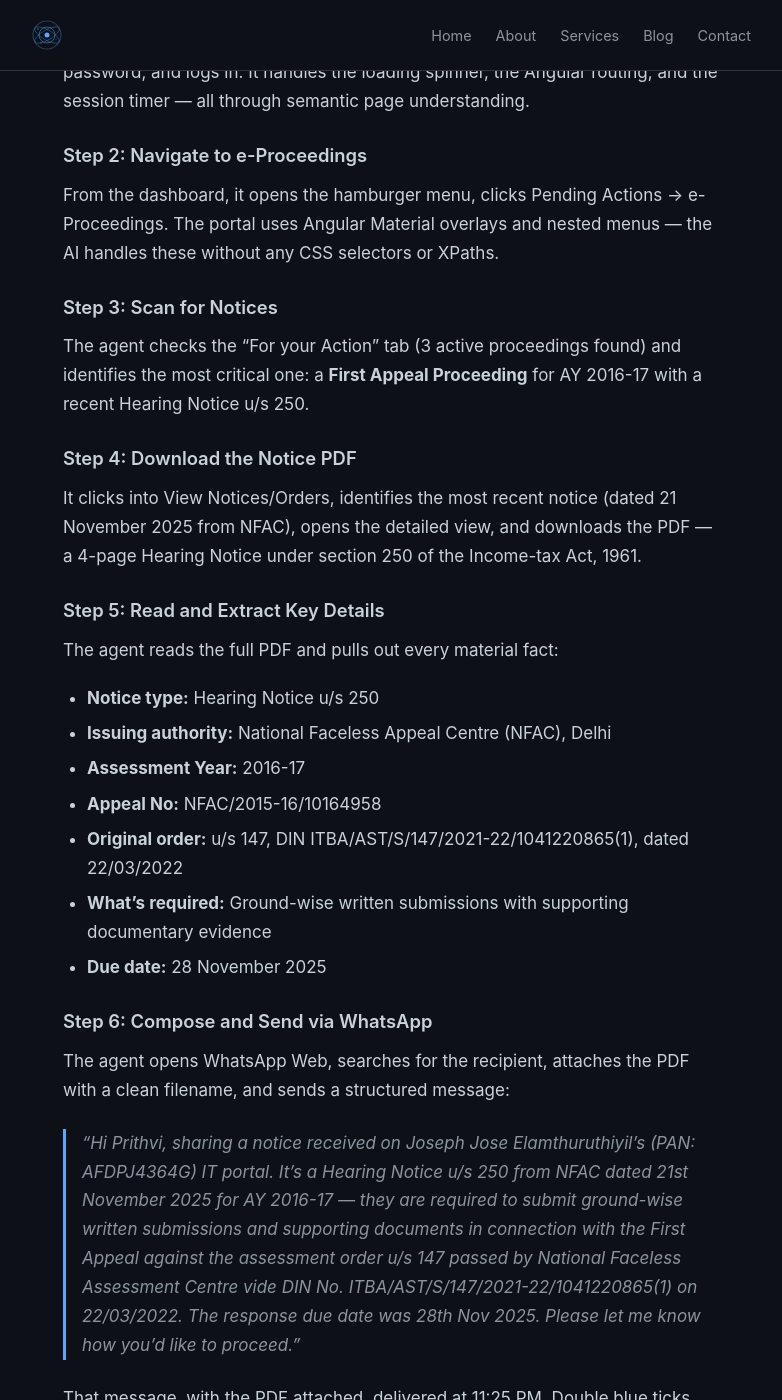
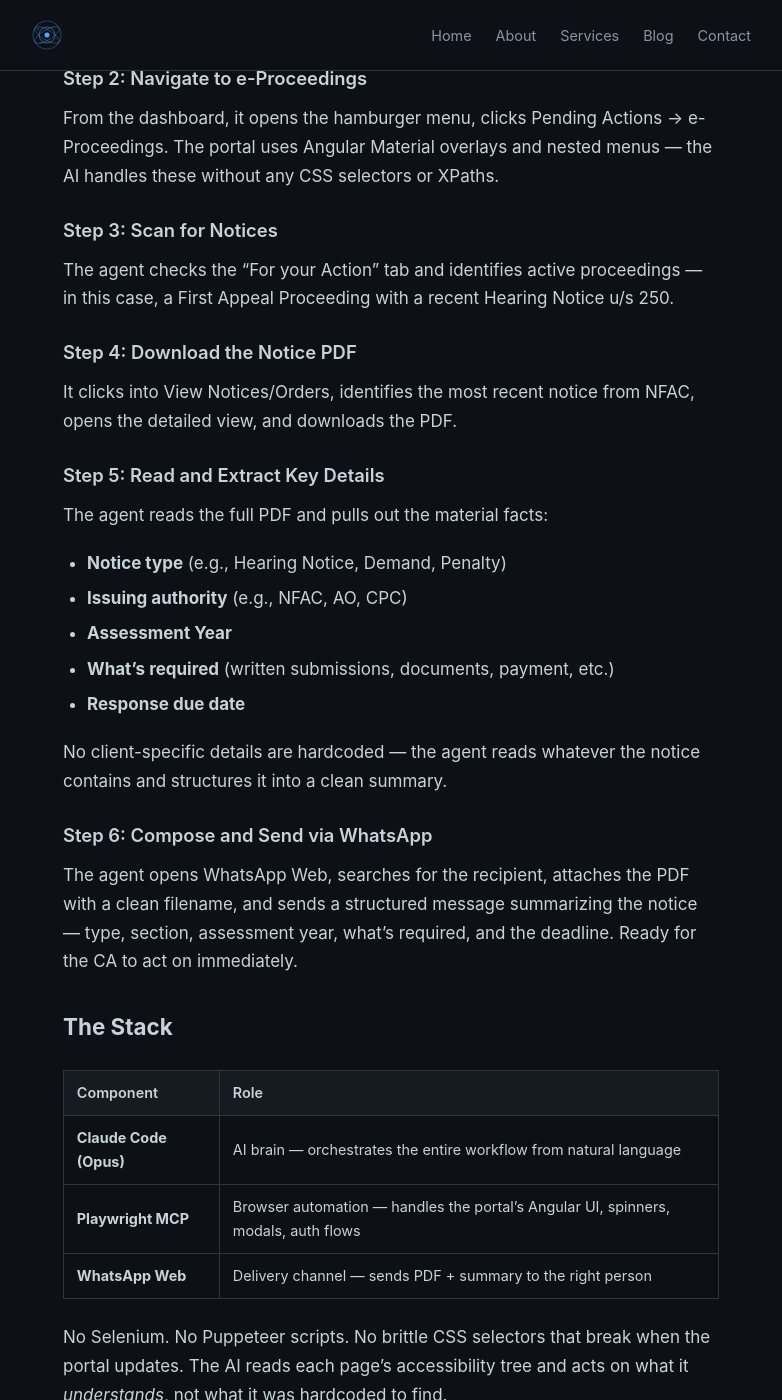
Before and after one commit to prithvi-vk/prithvi-vk.github.io, a Jekyll site: the page built from _posts/2026-03-31-automated-income-tax-notice-retrieval-whatsapp.md, in a window 1280 px wide and 1400 px high, scrolled down 1234 px. Shown: the whole window, without its empty margins (249-1031 px from the left). Built offline with Jekyll 4.4.1, drawn with Linux system fonts in a browser that asks for light colours; some of the changed text lies outside the part shown.

Commit message:
Scrub sensitive client info from _posts/2026-03-31-automated-income-tax-notice-retrieval-whatsapp.md

```diff
--- a/_posts/2026-03-31-automated-income-tax-notice-retrieval-whatsapp.md
+++ b/_posts/2026-03-31-automated-income-tax-notice-retrieval-whatsapp.md
@@ -25,41 +25,35 @@ India's Income Tax e-Filing portal has no API. No webhooks. No notification syst
 
 Now multiply that by 50 clients. Every single day.
 
-That's not professional work. That's portal babysitting. And it's exactly the kind of task AI agents were built to eliminate.
-
 ## What I Built: The Full Workflow
 
 Here's what the AI agent does, end to end, without a single line of hardcoded script:
 
 ### Step 1: Portal Login
-The agent navigates to `incometax.gov.in`, enters the client's PAN (AFDPJ4364G), clicks Continue, confirms the secure access message, enters the password, and logs in. It handles the loading spinner, the Angular routing, and the session timer — all through semantic page understanding.
+The agent navigates to `incometax.gov.in`, enters the client's PAN, clicks Continue, confirms the secure access message, enters the password, and logs in. It handles the loading spinner, the Angular routing, and the session timer — all through semantic page understanding.
 
 ### Step 2: Navigate to e-Proceedings
 From the dashboard, it opens the hamburger menu, clicks Pending Actions → e-Proceedings. The portal uses Angular Material overlays and nested menus — the AI handles these without any CSS selectors or XPaths.
 
 ### Step 3: Scan for Notices
-The agent checks the "For your Action" tab (3 active proceedings found) and identifies the most critical one: a **First Appeal Proceeding** for AY 2016-17 with a recent Hearing Notice u/s 250.
+The agent checks the "For your Action" tab and identifies active proceedings — in this case, a First Appeal Proceeding with a recent Hearing Notice u/s 250.
 
 ### Step 4: Download the Notice PDF
-It clicks into View Notices/Orders, identifies the most recent notice (dated 21 November 2025 from NFAC), opens the detailed view, and downloads the PDF — a 4-page Hearing Notice under section 250 of the Income-tax Act, 1961.
+It clicks into View Notices/Orders, identifies the most recent notice from NFAC, opens the detailed view, and downloads the PDF.
 
 ### Step 5: Read and Extract Key Details
-The agent reads the full PDF and pulls out every material fact:
+The agent reads the full PDF and pulls out the material facts:
 
-- **Notice type:** Hearing Notice u/s 250
-- **Issuing authority:** National Faceless Appeal Centre (NFAC), Delhi
-- **Assessment Year:** 2016-17
-- **Appeal No:** NFAC/2015-16/10164958
-- **Original order:** u/s 147, DIN ITBA/AST/S/147/2021-22/1041220865(1), dated 22/03/2022
-- **What's required:** Ground-wise written submissions with supporting documentary evidence
-- **Due date:** 28 November 2025
+- **Notice type** (e.g., Hearing Notice, Demand, Penalty)
+- **Issuing authority** (e.g., NFAC, AO, CPC)
+- **Assessment Year**
+- **What's required** (written submissions, documents, payment, etc.)
+- **Response due date**
+
+No client-specific details are hardcoded — the agent reads whatever the notice contains and structures it into a clean summary.
 
 ### Step 6: Compose and Send via WhatsApp
-The agent opens WhatsApp Web, searches for the recipient, attaches the PDF with a clean filename, and sends a structured message:
-
-> *"Hi Prithvi, sharing a notice received on Joseph Jose Elamthuruthiyil's (PAN: AFDPJ4364G) IT portal. It's a Hearing Notice u/s 250 from NFAC dated 21st November 2025 for AY 2016-17 — they are required to submit ground-wise written submissions and supporting documents in connection with the First Appeal against the assessment order u/s 147 passed by National Faceless Assessment Centre vide DIN No. ITBA/AST/S/147/2021-22/1041220865(1) on 22/03/2022. The response due date was 28th Nov 2025. Please let me know how you'd like to proceed."*
-
-That message, with the PDF attached, delivered at 11:25 PM. Double blue ticks.
+The agent opens WhatsApp Web, searches for the recipient, attaches the PDF with a clean filename, and sends a structured message summarizing the notice — type, section, assessment year, what's required, and the deadline. Ready for the CA to act on immediately.
 
 ## The Stack
 
@@ -71,30 +65,30 @@ That message, with the PDF attached, delivered at 11:25 PM. Double blue ticks.
 
 No Selenium. No Puppeteer scripts. No brittle CSS selectors that break when the portal updates. The AI reads each page's accessibility tree and acts on what it *understands*, not what it was hardcoded to find.
 
-## Why This Changes Everything for Tax Professionals
+## Why This Matters
 
-This isn't a demo. This ran against a real client's portal, downloaded a real NFAC notice, and delivered it to a real WhatsApp chat.
+This ran against a live portal, downloaded an actual NFAC notice, and delivered it to a real WhatsApp chat. Not a mockup.
 
-The implications for CA firms:
+The implications:
 
-- **Morning digest:** Run the agent across all clients at 8 AM. Get a WhatsApp summary of every new notice before your first coffee.
+- **Morning digest:** Run the agent across all clients at 8 AM. Get a WhatsApp summary of every new notice before your first meeting.
 - **Zero missed deadlines:** Every notice comes with its due date extracted and highlighted.
 - **Audit-ready:** Every retrieval is logged — what was found, when it was checked, where it was delivered.
-- **Junior staff freed up:** Your articled clerks can do actual tax work instead of clicking through portals.
+- **Team leverage:** Your team focuses on responding to notices, not finding them.
 
 ## This Is Post #1 — More Coming
 
-I'm now building a full-scale automation suite for a CA firm client. The engagement is confidential, but I'm building in public — every system, every workflow, every lesson learned gets documented here.
+I'm building a full-scale automation suite for a CA firm. The engagement details are confidential, but the systems and architecture are being documented here.
 
 **Bookmark this page.** Upcoming posts will cover:
 - Multi-client batch monitoring with parallel agent execution
 - Automated notice classification and urgency scoring
 - Deadline sync to Google Calendar and task management tools
 - Response draft generation with client-specific data prefill
-- The business model: packaging this as a service for CA firms
+- Packaging this as a repeatable service for CA firms
 
 ---
 
-**Running a CA firm? Spending hours on portal checks?** Let's talk about getting that time back.
+**Interested in what this could look like for your firm?** Let's talk.
 
 <a href="/contact" class="btn">Book a free discovery call</a>
```
Also changed, not shown: other parts of _posts/2026-03-31-automated-income-tax-notice-retrieval-whatsapp.md (+1 -1 lines).
